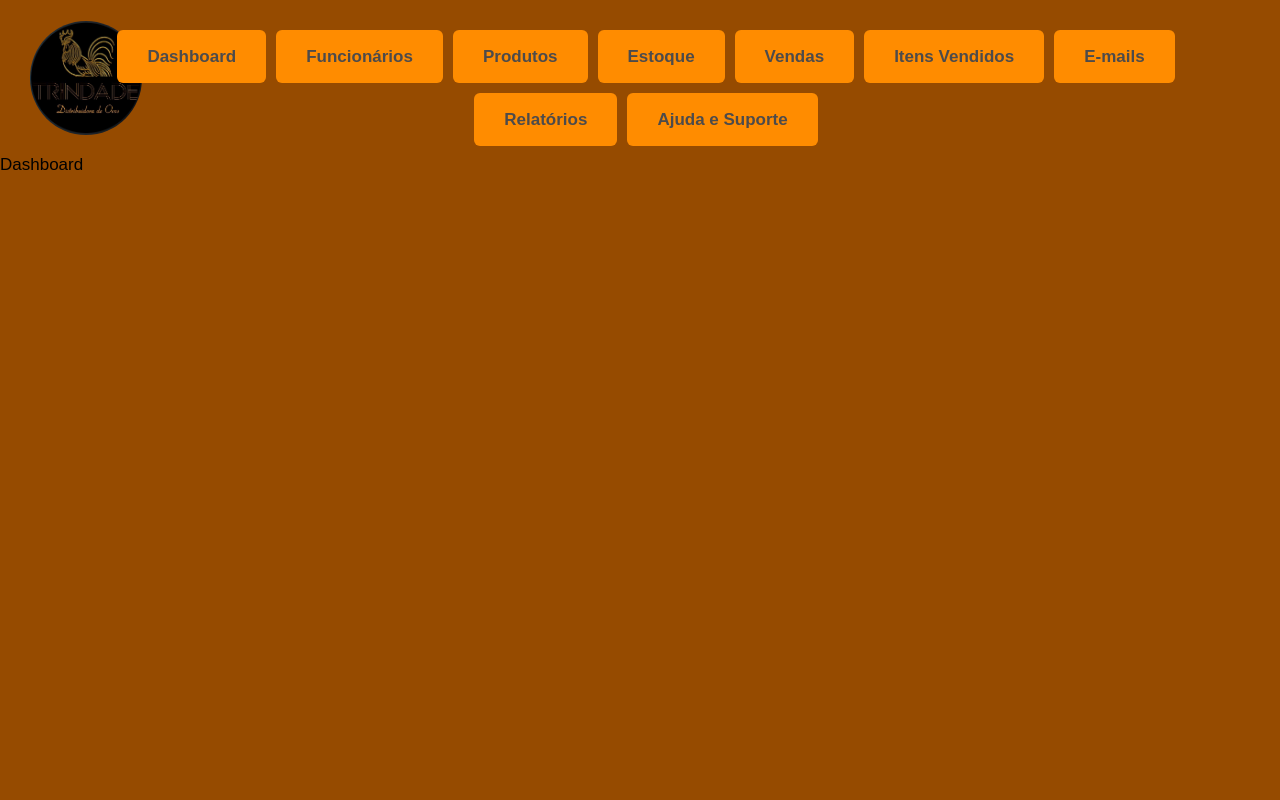
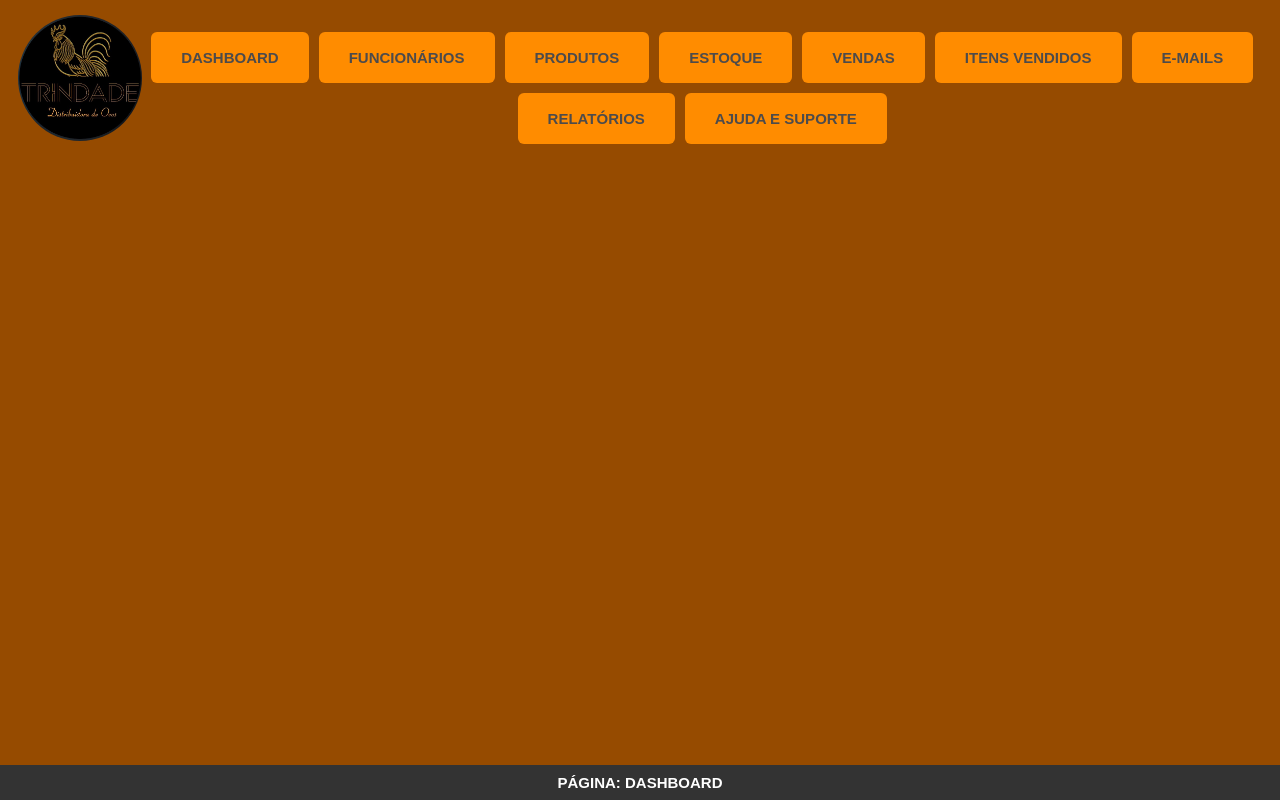
Before and after one commit to DimasRabelo/Distribuidora-Trindade, a PHP site: page /admin/index.php?p=dashboard in a window 1280 px wide. Run offline with PHP 8.4, Linux system fonts and the light colour scheme; data that the repository does not hold is empty.

Commit message:
estilização e codificação;

```diff
--- a/admin/css/estilo.css
+++ b/admin/css/estilo.css
@@ -4,7 +4,7 @@ h2,
 h3,
 h4 {
   font-family: "Josefin Sans", sans-serif;
-  font-size: 17px;
+  font-size: 15px;
 }
 
 body {
@@ -19,14 +19,14 @@ body {
   display: flex;
   justify-content: space-between;
   align-items: center;
-  padding: 10px 80px; /* aqui define o espaçamento nas laterais */
+  padding: 10px 18px; /* aqui define o espaçamento nas laterais */
 }
 
 .logo {
   width: 10%; /* ajuste o tamanho da logo conforme necessário */
   height: auto; /* mantém a proporção da imagem */
   border-radius: 50%;
-  margin: 5px -50px;
+  margin: 5px auto;
 }
 
 .menu-superior {
@@ -44,12 +44,28 @@ body {
   padding: 18px 30px;
   border-radius: 6px;
   font-weight: bold;
+  text-transform: uppercase;
   transition: background-color 0.3s ease;
 }
 
 .menu-superior a:hover {
   color: #080807; /* nova cor do texto ao passar o mouse */
 }
+
+.pagina-atual {
+    position: fixed;
+    bottom: 0;
+    width: 100%;
+    text-align: center;
+    background-color: #333;
+    color: #fff;
+    padding: 10px 0;
+    font-weight: bold;
+    font-size: 16px;
+    z-index: 1000;
+}
+
+
 
 .rodapé2 {
   display: flex;
--- a/admin/index.php
+++ b/admin/index.php
@@ -1,3 +1,14 @@
+<?php
+$pagina = @$_GET['p'];
+
+
+
+
+?>
+
+
+
+
 <!DOCTYPE html>
 <html lang="pt-br">
 
@@ -67,16 +78,18 @@
     </div>
     </main>
 
+
+    <div class="pagina-atual">
     <?php
     if ($pagina == '') {
         echo '<h2>Dashboard</h2>';
     } else {
-        echo ('<h2>Página: ' . $pagina . '</h2>');
+      echo '<h2>PÁGINA: ' . strtoupper($pagina) . '</h2>';
+
     }
 
     ?>
-
-
+</div>
 </body>
 
 
```
